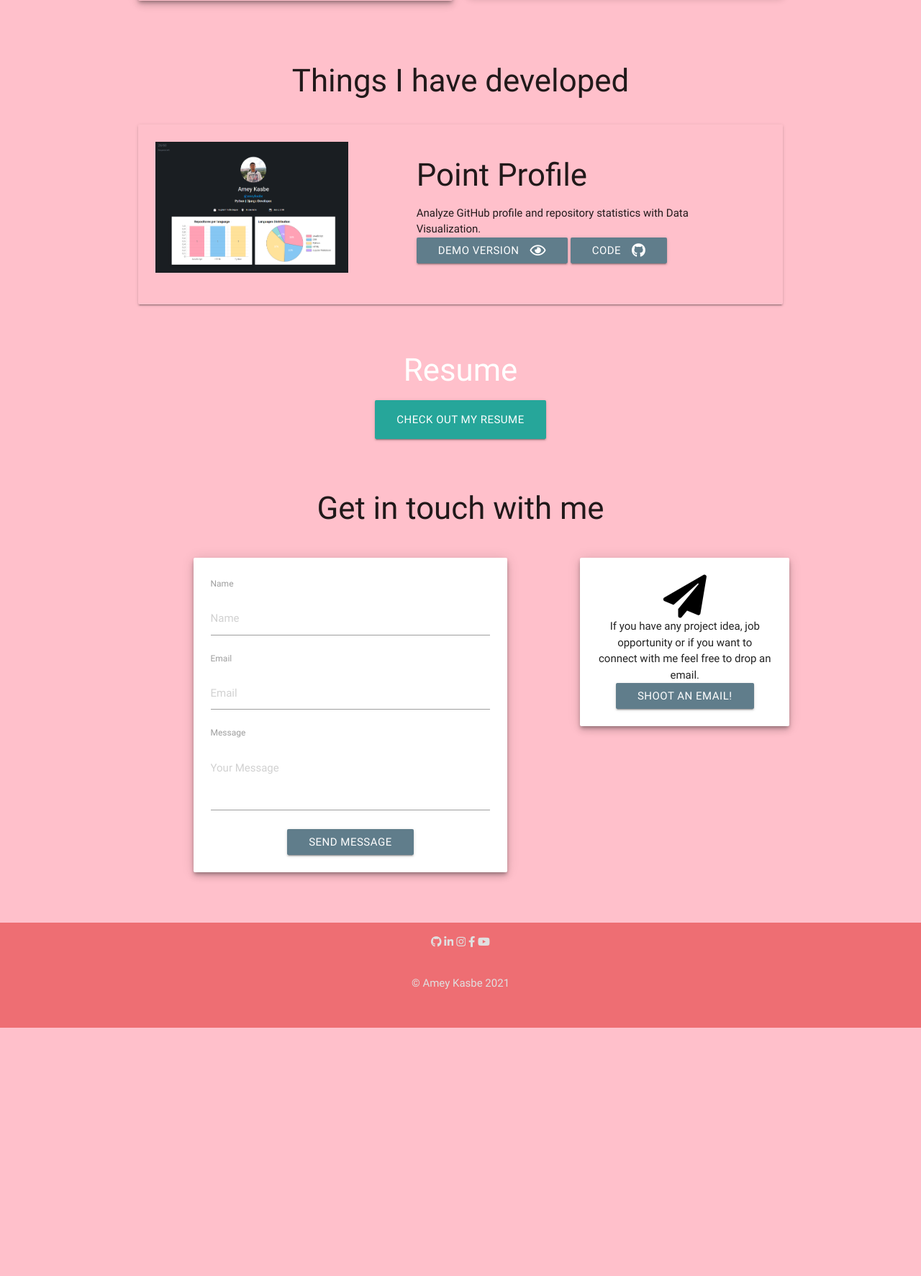
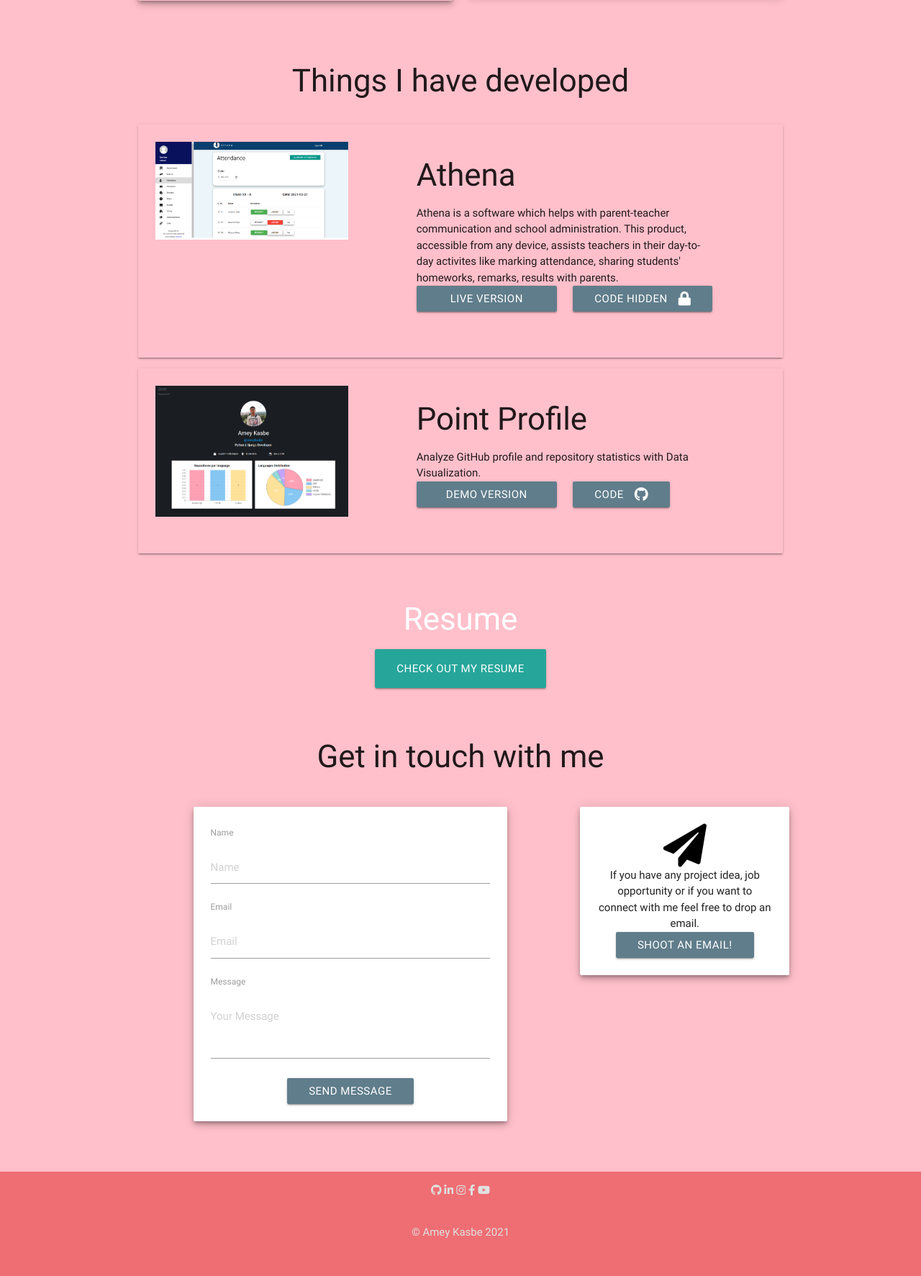
Before and after one commit to ameykasbe/portfolio-old, a Django app: page / in a window 1280 px wide. Shown: the part 1429-3202 px from the top of the page at 72% size. Before the commit the page ends 2857 px from the top, so only its background shows below. Run offline with Django 3.2, Linux system fonts and the light colour scheme; some libraries are stand-ins or nearby versions.

Commit message:
Add project athena

```diff
--- a/base/templates/base/home.html
+++ b/base/templates/base/home.html
@@ -132,6 +132,39 @@ Amey Kasbe | Full Stack Web Developer
                 <h3>Things I have developed</h3>
             </div>
         </div>
+        <!-- Live Version | Code Hidden -->
+        <div class="card transparent">
+            <div class="card-content">
+                <div class="row">
+                    <div class="col s12 m4 project-image-div">
+                        <img src="{% static 'base/images/athena.png' %}" class="responsive-img left">
+                    </div>
+                    <div class="col s12 m6 offset-m1 left-align">
+                        <h3>Athena</h3>
+                        <p class="project-description">Athena is a software which helps with parent-teacher
+                            communication and school administration. This product, accessible from any device, assists
+                            teachers in their day-to-day activites like marking attendance, sharing students' homeworks,
+                            remarks, results with parents.
+
+                        </p>
+                        <div class="row">
+                            <div class="col s12 m6">
+                                <a href="http://trial.schoolathena.com/"
+                                    class="btn waves-effect waves-light blue-grey project-demo-code"
+                                    target="_blank">Live
+                                    Version<i class="far fa-eye right"></i></a>
+                            </div>
+                            <div class="col s12 m6">
+                                <a class="btn waves-effect waves-light blue-grey project-demo-code" target="_blank">Code
+                                    Hidden<i class="fas fa-lock right"></i></a>
+                            </div>
+                        </div>
+                    </div>
+                </div>
+            </div>
+        </div>
+
+        <!-- Demo Version | Code Visible -->
         <div class="card transparent">
             <div class="card-content">
                 <div class="row">
@@ -142,14 +175,24 @@ Amey Kasbe | Full Stack Web Developer
                         <h3>Point Profile</h3>
                         <p class="project-description">Analyze GitHub profile and repository statistics with Data
                             Visualization.</p>
-                        <a href="#!" class="btn waves-effect waves-light blue-grey">Demo
-                            Version<i class="far fa-eye right"></i></a>
-                        <a href="#!" class="btn waves-effect waves-light blue-grey project-code">Code<i
-                                class="fab fa-github right"></i></a>
+                        <div class="row">
+                            <div class="col s12 m6">
+                                <a href="https://ameykasbe.pythonanywhere.com/"
+                                    class="btn waves-effect waves-light blue-grey project-demo-code"
+                                    target="_blank">Demo
+                                    Version<i class="far fa-eye right"></i></a>
+                            </div>
+                            <div class="col s12 m6">
+                                <a href="https://github.com/ameykasbe/point-profile"
+                                    class="btn waves-effect waves-light blue-grey project-demo-code"
+                                    target="_blank">Code<i class="fab fa-github right"></i></a>
+                            </div>
+                        </div>
                     </div>
                 </div>
             </div>
         </div>
+
     </div>
 </section>
 
```
Also changed, not shown: base/static/base/css/style.css (+7 -2 lines), base/static/base/images/athena.png (added).
